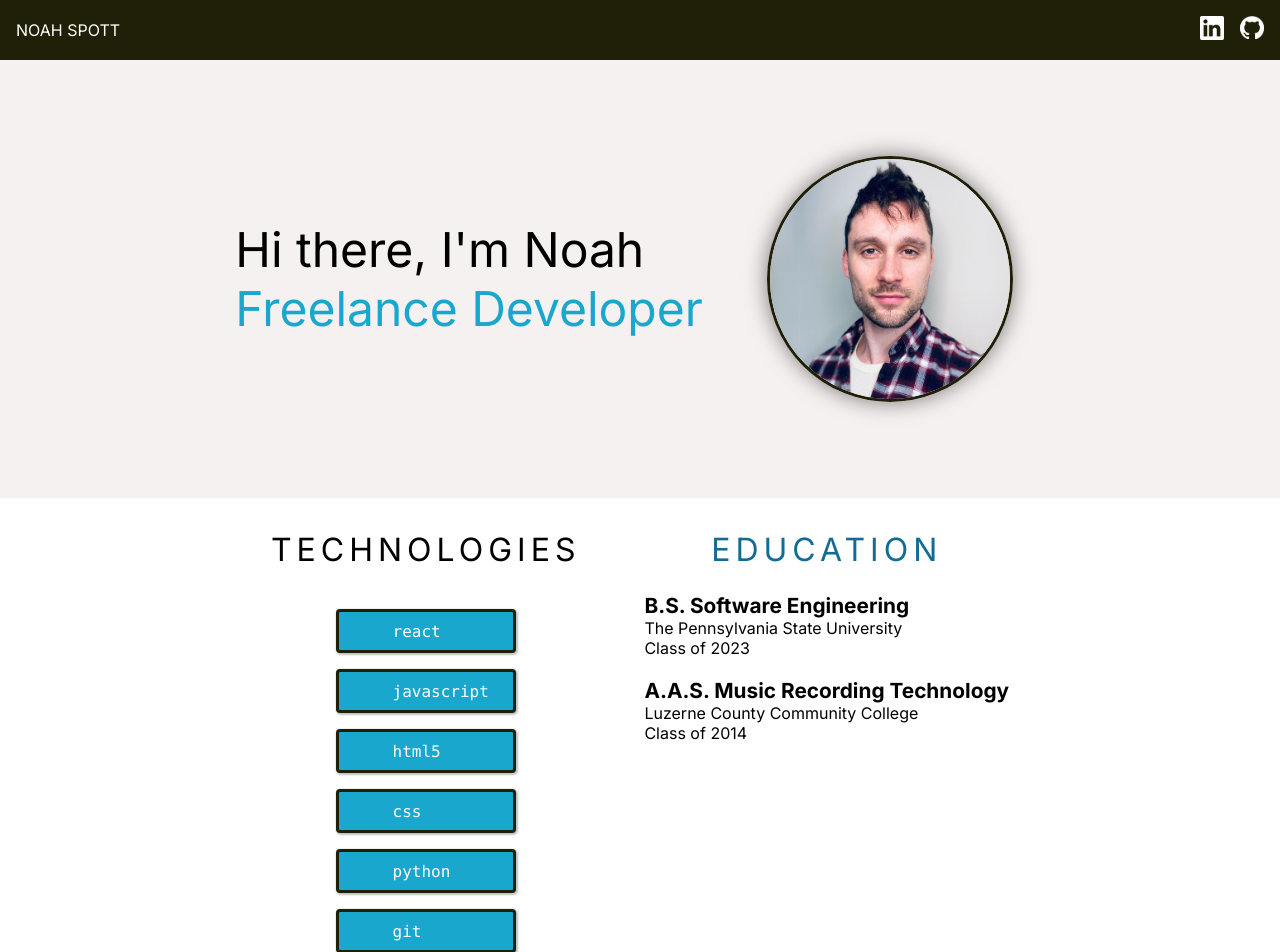
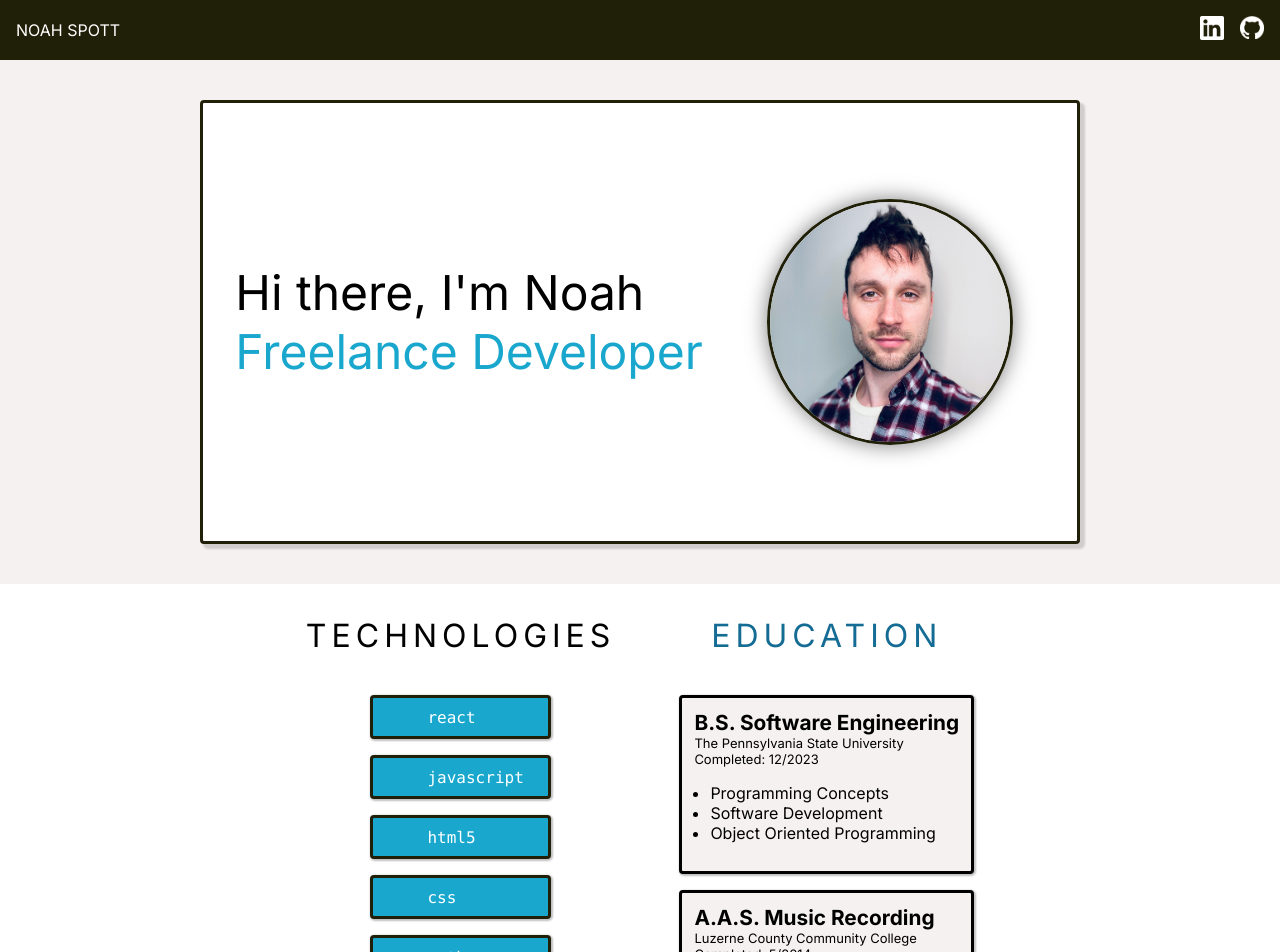
Before and after one commit to noahspott/react-business-card, a React (Vite) app: page / in a window 1280 px wide. Shown: the top 952 px of the page. Built offline with nearby package versions, Linux system fonts and the light colour scheme.

Commit message:
- Created education component. - Styled with borders and box shadows.

```diff
--- a/index.html
+++ b/index.html
@@ -17,7 +17,7 @@
     <link href='//cdn.jsdelivr.net/npm/devicons@1.8.0/css/devicons.min.css' rel='stylesheet'>
 
     <meta name="viewport" content="width=device-width, initial-scale=1.0" />
-    <title>Digital Business Card</title>
+    <title>Noah Spott - Web Developer</title>
   </head>
   <body>
     <div id="root"></div>
--- a/src/components/About.jsx
+++ b/src/components/About.jsx
@@ -1,7 +1,23 @@
 import React from 'react'
 import Technology from './Technology'
+import Education from './Education'
 
 export default function About(){
+
+    var lcccSkillList =
+    [
+        "Live Sound",
+        "Music Production",
+        "Basic Electronics"
+    ]
+
+    var psuSkillList =
+    [
+        "Programming Concepts",
+        "Software Development",
+        "Object Oriented Programming"
+    ]
+
     return(
         <div id='about-container'>
             <div className='about-column'>
@@ -36,17 +52,18 @@ export default function About(){
             <div className='about-column' id='about-education'>
                 <h3>EDUCATION</h3>
                 <div>
-                    <div>
-                        <h4>B.S. Software Engineering</h4>
-                        <p>The Pennsylvania State University</p>
-                        <p>Class of 2023</p>
-                        <br></br>
-                    </div>
-                    <div>
-                        <h4>A.A.S. Music Recording Technology</h4>
-                        <p>Luzerne County Community College</p>
-                        <p>Class of 2014</p>
-                    </div>
+                    <Education
+                        degreeName="B.S. Software Engineering"
+                        schoolName="The Pennsylvania State University"
+                        dateCompleted="12/2023"
+                        skills={psuSkillList}
+                    />
+                    <Education
+                        degreeName="A.A.S. Music Recording"
+                        schoolName="Luzerne County Community College"
+                        dateCompleted="5/2014"
+                        skills={lcccSkillList}
+                    />
                 </div>
 
             </div>
--- /dev/null
+++ b/src/components/Education.jsx
@@ -0,0 +1,18 @@
+import React from 'react'
+
+export default function Education(props){
+    const skillList = props.skills
+
+    return(
+        <div id="education-container">
+            <h4>{props.degreeName}</h4>
+            <p>{props.schoolName}</p>
+            <p>Completed: {props.dateCompleted}</p>
+            <ul>
+                {skillList.map((skill, index) => (
+                    <li key="index">{skill}</li>
+                ))}
+            </ul>
+        </div>
+    )
+}
--- a/src/index.css
+++ b/src/index.css
@@ -68,20 +68,22 @@ h3 {
 
 .contact-container {
   display: grid;
+  margin: 2.5em;
   padding: 5% 2em 5% 2em;
+  border-style: solid;
+  border-radius: 4px;
+  border-color: var(--off-black);
+  background-color: white;
+  box-shadow: 4px 4px 2px 1px rgb(0, 0, 0, 0.15);
   justify-items: center;
   align-items: center;
   max-width: 832px;
 }
 
-.contact-button-section {
+/* .contact-button-section {
   display: grid;
   align-items: center;
-}
-
-.contact-button-section > h1 {
-  /* font-family: Monaco, monospace; */
-}
+} */
 
 #contact-button {
   position: relative;
@@ -138,7 +140,6 @@ h3 {
   display: grid;
   grid-gap: 2em;
   align-items: start;
-  /* justify-content: center; */
   padding: 1em 10% 1em 10%;
 }
 
@@ -188,6 +189,27 @@ h3 {
 #technology-icon {
   margin: 0.5em;
   font-size: 30px;
+}
+
+/************************/
+/* EDUCATION COMPONENT  */
+/************************/
+
+#education-container {
+  margin: 1em 0;
+  padding: 0.75em;
+  background-color: var(--off-white);
+  border-style: solid;
+  border-radius: 4px;
+  box-shadow: 1px 1px 2px 1px rgb(0, 0, 0, 0.25);
+}
+
+#education-container > p {
+  font-size: 13px;
+}
+
+#education-container > ul {
+  padding: 1em;
 }
 
 /*********************/
```
